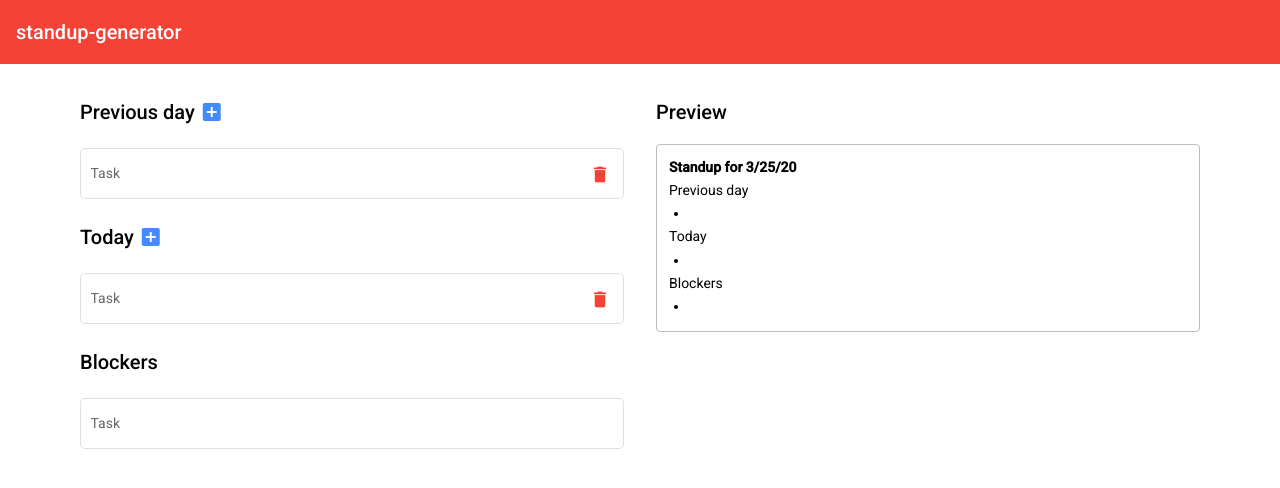
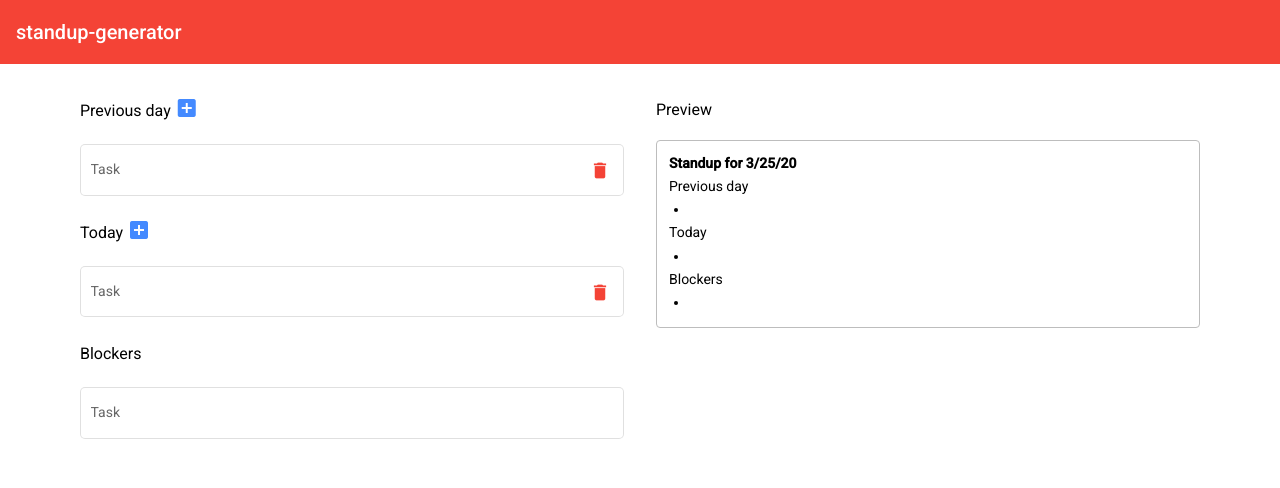
Before and after one commit to dickwyn/standup-form, an Angular app: page / in a window 1280 px wide. Shown: the top 488 px of the page. Built offline with nearby package versions, Linux system fonts and the light colour scheme.

Commit message:
(style) Update field heading to h3

```diff
--- a/src/app/app.component.html
+++ b/src/app/app.component.html
@@ -3,12 +3,12 @@
 </mat-toolbar>
 <div class="wrapper">
   <form [formGroup]="standupForm">
-    <h2>
+    <h3>
       Previous day
       <mat-icon color="accent" (click)="addToChecklist('previousChecklist')"
         >add_box</mat-icon
       >
-    </h2>
+    </h3>
     <div
       class="row-item"
       *ngFor="let control of previousChecklist.controls; index as i"
@@ -29,12 +29,12 @@
       </mat-form-field>
     </div>
 
-    <h2>
+    <h3>
       Today
       <mat-icon color="accent" (click)="addToChecklist('currentChecklist')"
         >add_box</mat-icon
       >
-    </h2>
+    </h3>
     <div
       class="row-item"
       *ngFor="let control of currentChecklist.controls; index as i"
@@ -55,7 +55,7 @@
       </mat-form-field>
     </div>
 
-    <h2>Blockers</h2>
+    <h3>Blockers</h3>
     <div class="row-item">
       <mat-form-field appearance="outline">
         <mat-label>Task</mat-label>
@@ -68,7 +68,7 @@
     </div>
   </form>
   <section id="preview">
-    <h2>Preview</h2>
+    <h3>Preview</h3>
 
     <div
       class="preview copy-to-clipboard"
--- a/src/app/app.component.scss
+++ b/src/app/app.component.scss
@@ -17,7 +17,7 @@
       cursor: pointer;
     }
 
-    h2 {
+    h3 {
       .mat-icon {
         position: relative;
         display: inline-block;
```
